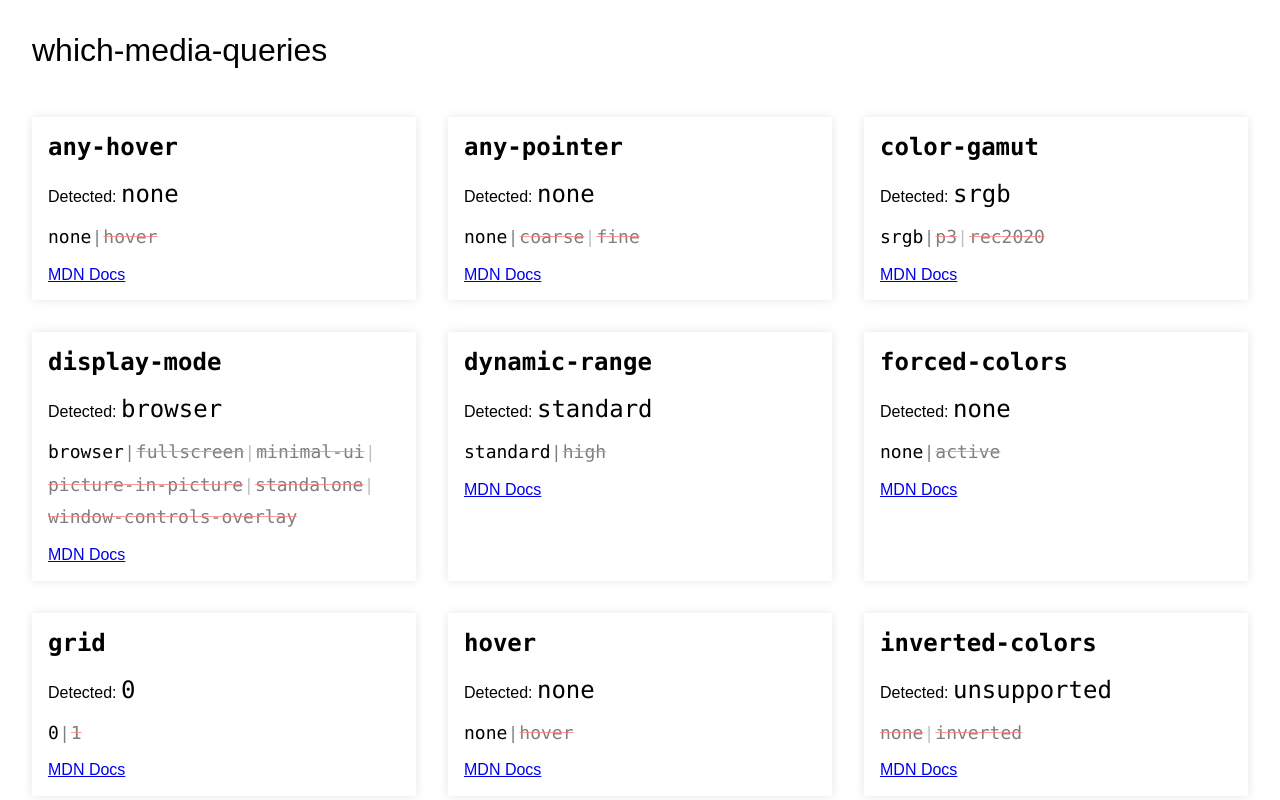
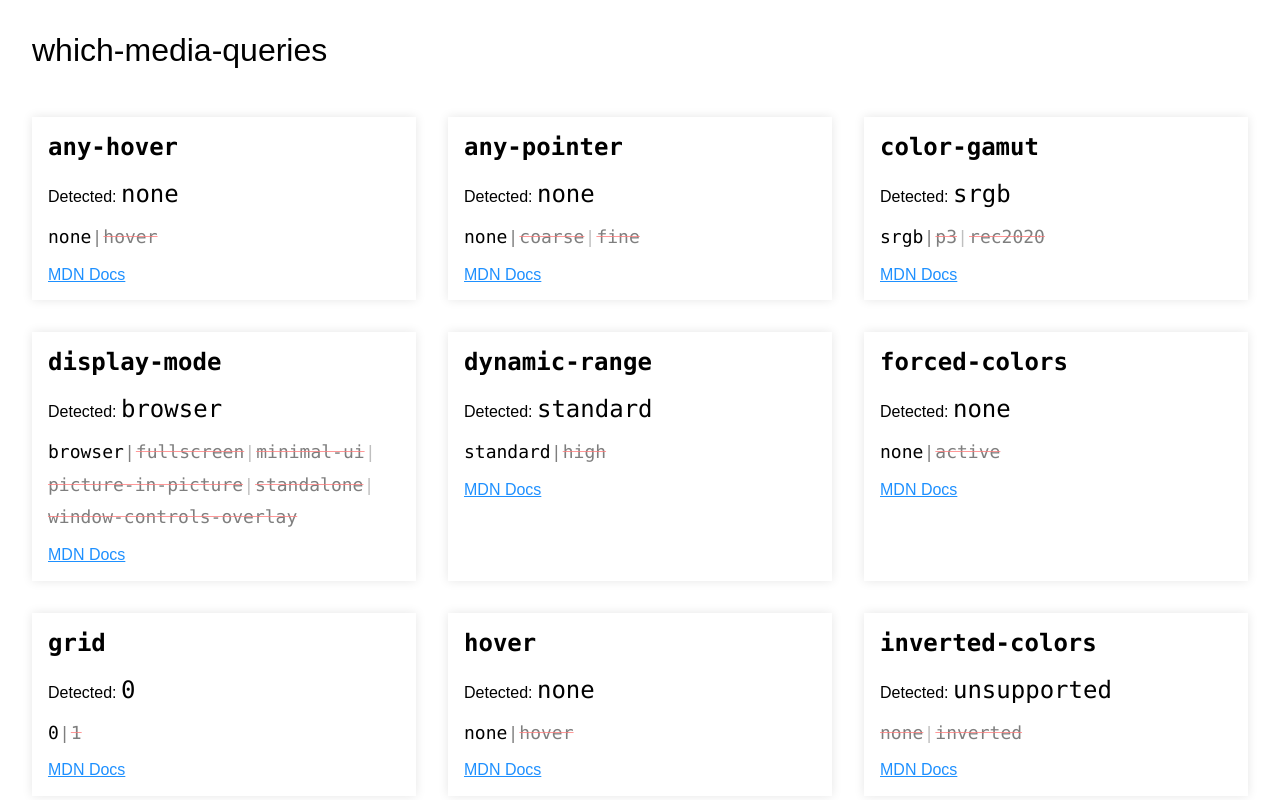
Before and after one commit to jackdomleo7/which-media-queries, a Vue app: page / in a window 1280 px wide. Shown: the top 800 px of the page. Built offline with nearby package versions, Linux system fonts and the light colour scheme.

Commit message:
feat(css): Set color of all <a> to dodgerblue

```diff
--- a/src/assets/_global.scss
+++ b/src/assets/_global.scss
@@ -19,4 +19,5 @@ body {
 
 a {
   touch-action: manipulation;
+  color: dodgerblue;
 }
```
